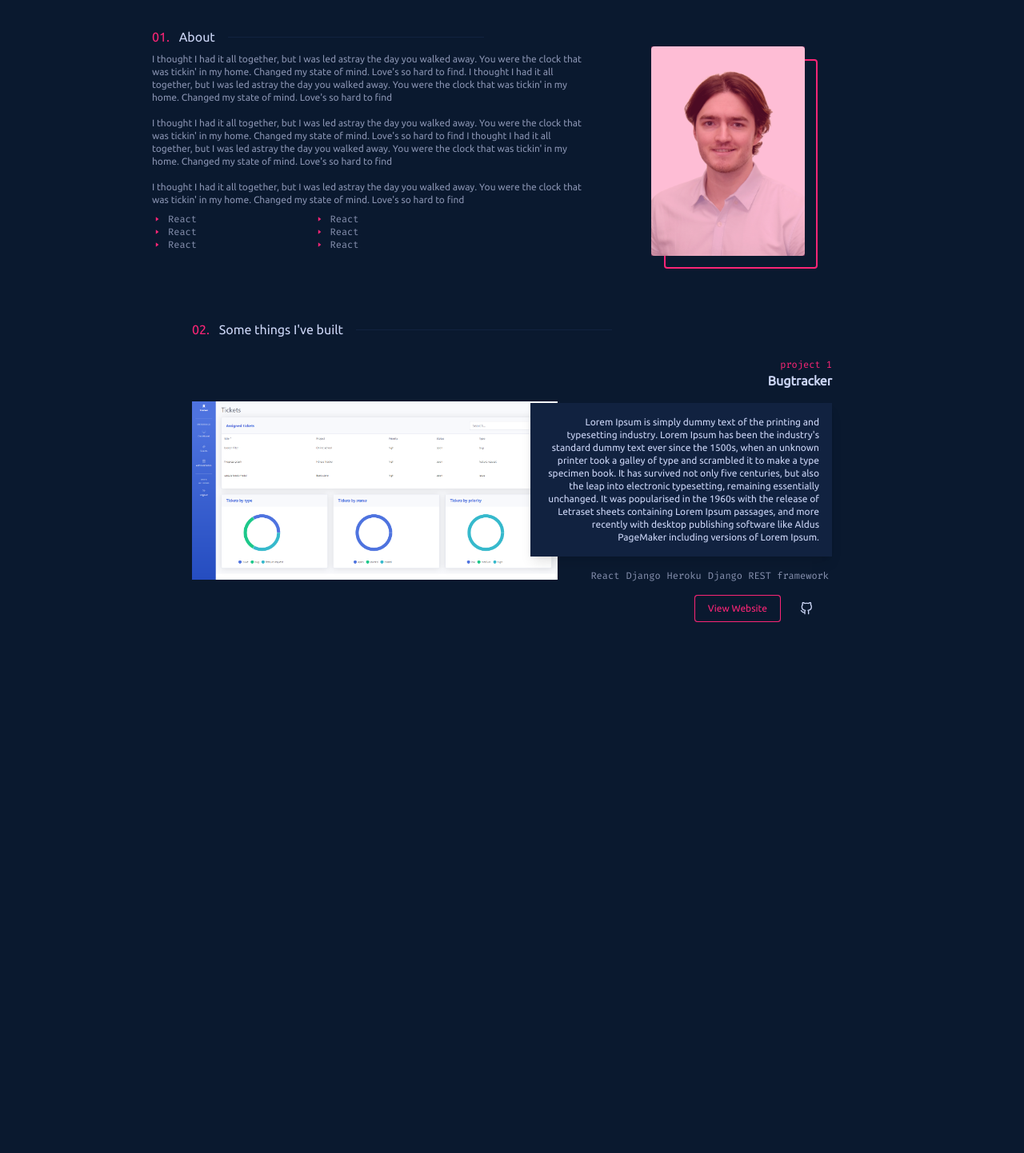
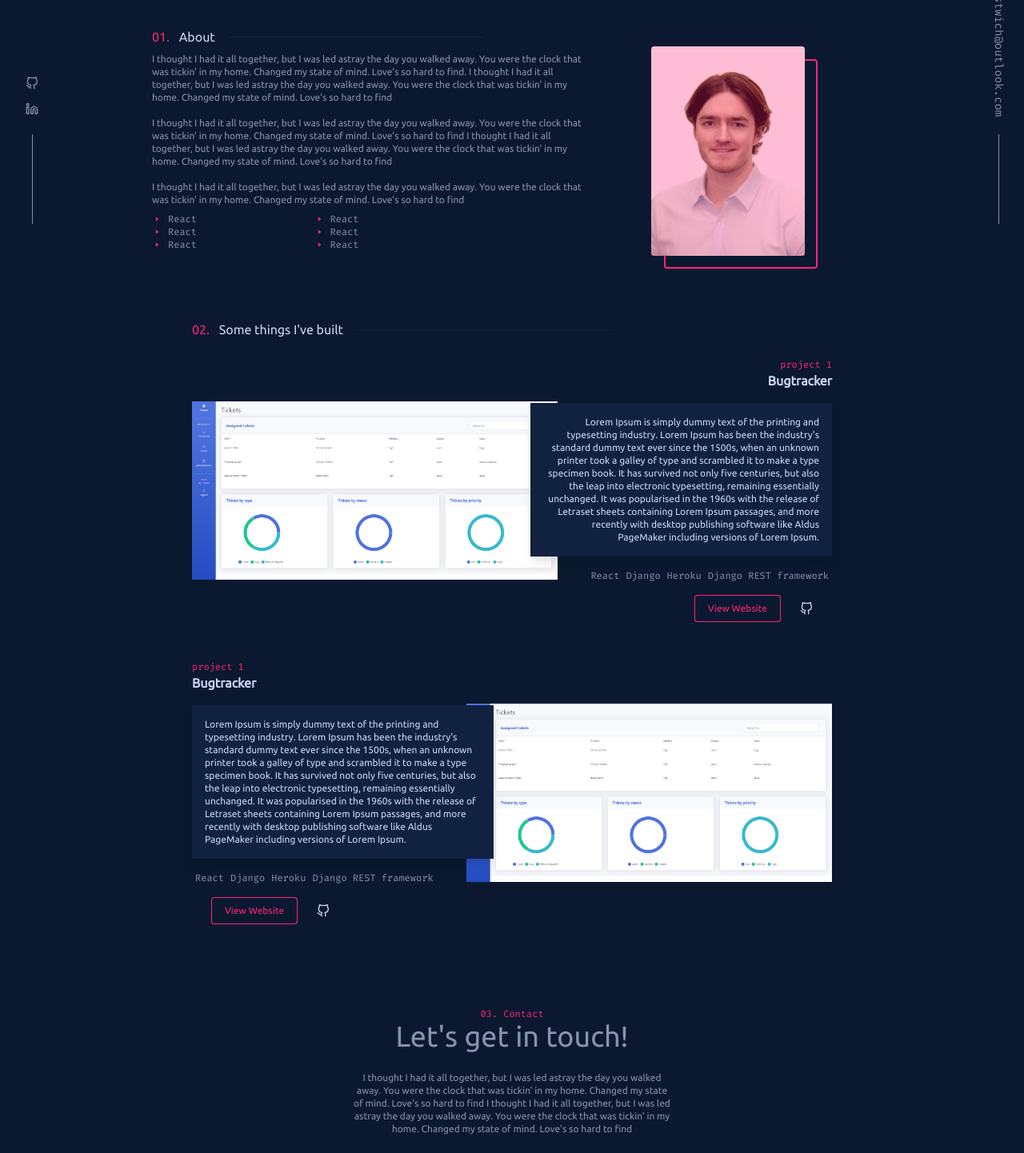
Before and after one commit to maxim-pre/my-portfolio, a React (Create React App) app: page / in a window 1280 px wide. Shown: the part 520-1962 px from the top of the page at 80% size. Before the commit the page ends 1402 px from the top, so only its background shows below. Built offline with nearby package versions, Linux system fonts and the light colour scheme.

Commit message:
add contact area and asides

```diff
--- a/src/App.js
+++ b/src/App.js
@@ -2,34 +2,31 @@ import "./App.css";
 import Nav from "./components/nav/nav";
 import Home from "./components/home/home";
 import About from "./components/about/about";
-import SectionHeader from "./components/common/sectionHeader";
-import bugtrackerImage from "./images/bugtracker.png";
-import ProjectCard from "./components/work/projectCard";
+import Work from "./components/work/work";
+import Button from "./components/common/button";
+import AsideLeft from "./components/asideLeft";
+import AsideRight from "./components/asideRight";
 function App() {
-  const projects = [
-    {
-      number: 1,
-      name: "Bugtracker",
-      description:
-        "Lorem Ipsum is simply dummy text of the printing and typesetting industry. Lorem Ipsum has been the industry's standard dummy text ever since the 1500s, when an unknown printer took a galley of type and scrambled it to make a type specimen book. It has survived not only five centuries, but also the leap into electronic typesetting, remaining essentially unchanged. It was popularised in the 1960s with the release of Letraset sheets containing Lorem Ipsum passages, and more recently with desktop publishing software like Aldus PageMaker including versions of Lorem Ipsum.",
-      img: bugtrackerImage,
-      skills: ["React", "Django", "Heroku", "Django REST framework"],
-    },
-  ];
   return (
     <div className="App">
       <Nav />
+      <AsideLeft />
+      <AsideRight />
       <Home />
       <About />
-      <div className="my-20 mx-auto max-w-[800px] text-textLight">
-        <SectionHeader number={"2"} text={"Some things I've built"} />
-        <ProjectCard
-          number={projects[0].number}
-          name={projects[0].name}
-          description={projects[0].description}
-          skills={projects[0].skills}
-          img={projects[0].img}
-        />
+      <Work />
+      <div className="max-w-[400px] mx-auto flex justify-center items-center flex-col my-8">
+        <h2 className="code text-neonPink text-xs">03. Contact</h2>
+        <h3 className="text-textNormal text-4xl">Let's get in touch!</h3>
+        <p className="text-textNormal text-xs my-6">
+          I thought I had it all together, but I was led astray the day you
+          walked away. You were the clock that was tickin' in my home. Changed
+          my state of mind. Love's so hard to find I thought I had it all
+          together, but I was led astray the day you walked away. You were the
+          clock that was tickin' in my home. Changed my state of mind. Love's so
+          hard to find
+        </p>
+        <Button label={"Say Hello"} />
       </div>
     </div>
   );
--- /dev/null
+++ b/src/components/asideLeft.js
@@ -0,0 +1,17 @@
+import { FiGithub, FiLinkedin } from "react-icons/fi";
+
+const AsideLeft = () => {
+  return (
+    <div className="fixed bottom-0 px-8 flex flex-col items-center text-textNormal">
+      <div className="my-2 cursor-pointer hover:text-neonPink hover:-translate-y-1 duration-200">
+        <FiGithub />
+      </div>
+      <div className="my-2 cursor-pointer hover:text-neonPink hover:-translate-y-1 duration-200">
+        <FiLinkedin />
+      </div>
+      <div className="h-28 w-[0.5px] bg-textNormal mt-4"></div>
+    </div>
+  );
+};
+
+export default AsideLeft;
--- /dev/null
+++ b/src/components/asideRight.js
@@ -0,0 +1,12 @@
+const AsideRight = () => {
+  return (
+    <div className="fixed bottom-0 right-0 px-8 flex flex-col items-center text-textNormal w-7">
+      <p className="rotate-90 code -translate-y-[105px] cursor-pointer hover:text-neonPink hover:-translate-y-[110px] duration-200 text-sm">
+        maximprestwich@outlook.com
+      </p>
+      <div className="h-28 w-[0.5px] bg-textNormal mt-4"></div>
+    </div>
+  );
+};
+
+export default AsideRight;
--- a/src/components/common/sectionHeader.js
+++ b/src/components/common/sectionHeader.js
@@ -1,7 +1,7 @@
 const SectionHeader = ({ number, text }) => {
   return (
     <div className="w-full flex justify-start items-center">
-      <h1 className="">
+      <h1 className="text-textLight">
         <span className="text-neonPink mr-2">0{number}.</span> {text}
       </h1>
       <div className="w-80 bg-[#112240] h-[1px] ml-4"></div>
--- a/src/components/work/projectCardAlternate.js
+++ b/src/components/work/projectCardAlternate.js
@@ -1,18 +1,15 @@
 import Button from "../../components/common/button";
 import { FiGithub } from "react-icons/fi";
 
-const ProjectCard = ({ number, name, description, skills, img }) => {
+const ProjectCardAlternate = ({ number, name, description, skills, img }) => {
   return (
     <div className="grid grid-cols-7 py-6">
-      <div className="col-span-4 object-cover my-auto">
-        <img src={img} alt={name} />
-      </div>
-      <div className="col-span-3 relative flex flex-col items-end">
+      <div className="col-span-3 relative flex flex-col items-start">
         <h2 className="text-right text-xs text-neonPink code ">
           project {number}
         </h2>
         <h2 className="text-right font-bold">{name}</h2>
-        <div className=" w-[110%]  bg-cardColor shadow-lg text-xs py-4 px-4 text-right my-4">
+        <div className=" w-[110%]  bg-cardColor shadow-lg text-xs py-4 px-4 text-left my-4">
           {description}
         </div>
         <div className="code text-xs text-textNormal">
@@ -27,8 +24,11 @@ const ProjectCard = ({ number, name, description, skills, img }) => {
           </div>
         </div>
       </div>
+      <div className="col-span-4 object-cover my-auto">
+        <img src={img} alt={name} />
+      </div>
     </div>
   );
 };
 
-export default ProjectCard;
+export default ProjectCardAlternate;
--- /dev/null
+++ b/src/components/work/work.js
@@ -0,0 +1,37 @@
+import SectionHeader from "../../components/common/sectionHeader";
+import ProjectCard from "./projectCard";
+import ProjectCardAlternate from "./projectCardAlternate";
+import bugtrackerImage from "../../images/bugtracker.png";
+const Work = () => {
+  const projects = [
+    {
+      number: 1,
+      name: "Bugtracker",
+      description:
+        "Lorem Ipsum is simply dummy text of the printing and typesetting industry. Lorem Ipsum has been the industry's standard dummy text ever since the 1500s, when an unknown printer took a galley of type and scrambled it to make a type specimen book. It has survived not only five centuries, but also the leap into electronic typesetting, remaining essentially unchanged. It was popularised in the 1960s with the release of Letraset sheets containing Lorem Ipsum passages, and more recently with desktop publishing software like Aldus PageMaker including versions of Lorem Ipsum.",
+      img: bugtrackerImage,
+      skills: ["React", "Django", "Heroku", "Django REST framework"],
+    },
+  ];
+  return (
+    <div className="my-20 mx-auto max-w-[800px] text-textLight">
+      <SectionHeader number={"2"} text={"Some things I've built"} />
+      <ProjectCard
+        number={projects[0].number}
+        name={projects[0].name}
+        description={projects[0].description}
+        skills={projects[0].skills}
+        img={projects[0].img}
+      />
+      <ProjectCardAlternate
+        number={projects[0].number}
+        name={projects[0].name}
+        description={projects[0].description}
+        skills={projects[0].skills}
+        img={projects[0].img}
+      />
+    </div>
+  );
+};
+
+export default Work;
```
